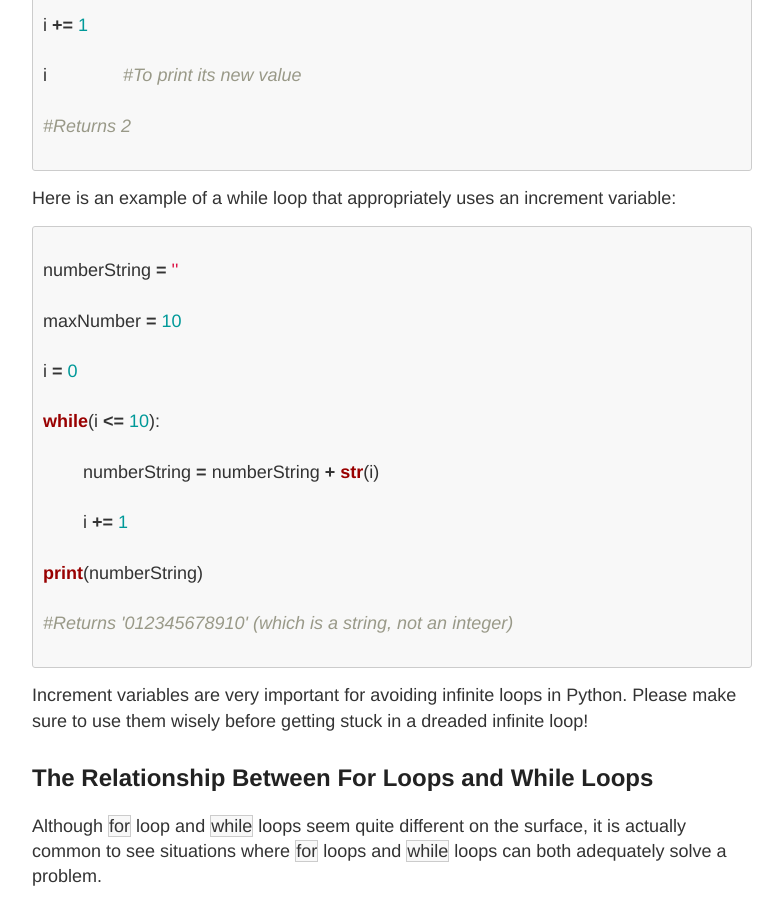
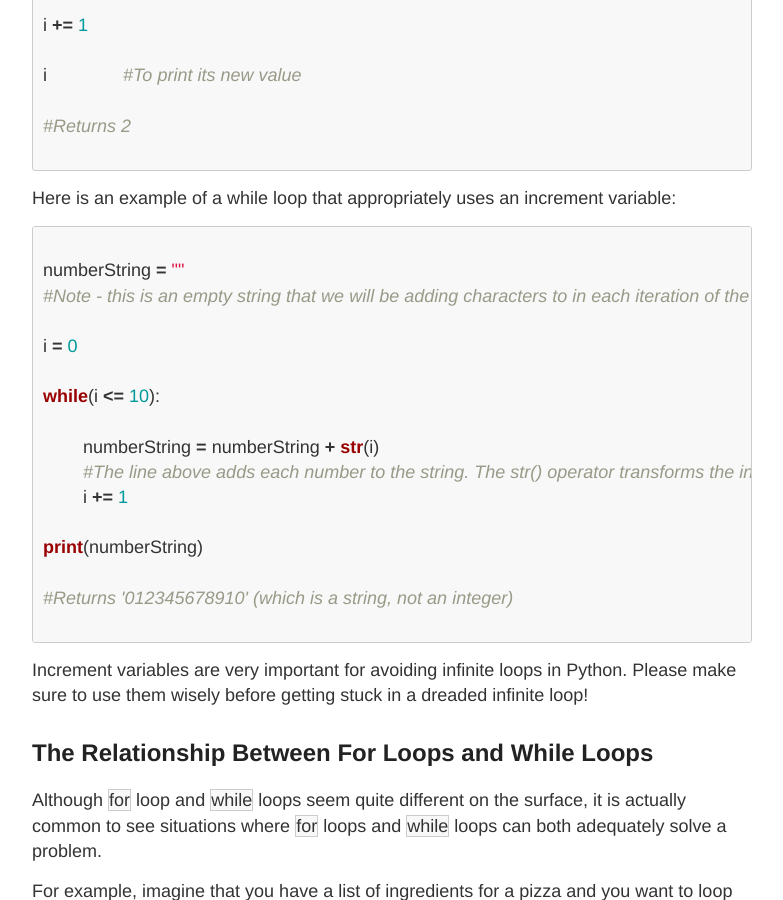
Before and after one commit to rosyberti/website, a Jekyll site: the page built from python-course/loops.md, in a window 1280 px wide and 900 px high, scrolled down 3635 px. Shown: the whole window, without its empty margins (248-1031 px from the left). Built offline with Jekyll 4.4.1, drawn with Linux system fonts in a browser that asks for light colours.

Commit message:
rb edits

````diff
--- a/python-course/loops.md
+++ b/python-course/loops.md
@@ -156,16 +156,15 @@ Here is an example of a while loop that appropriately uses an increment variable
 
 ```python
 
-numberString = ''
-
-maxNumber = 10
+numberString = ""
+#Note - this is an empty string that we will be adding characters to in each iteration of the loop. When you're modifying an outside data structure in a loop, that data structure must be created outside the loop before the loop begins.
 
 i = 0
 
 while(i <= 10):
 
 	numberString = numberString + str(i)
-
+	#The line above adds each number to the string. The str() operator transforms the integer into a string. Without the str() operator, this concatenation would not be possible.
 	i += 1
 
 print(numberString)
````
